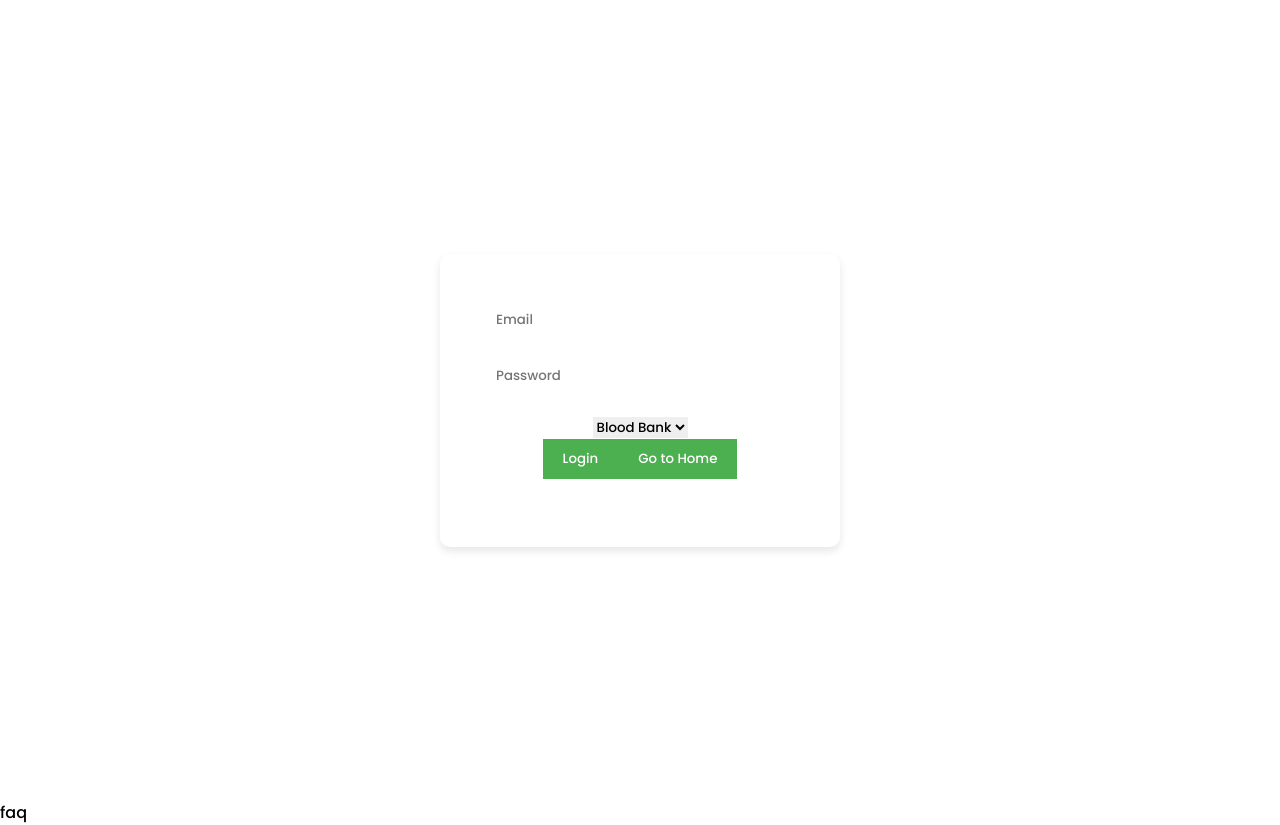
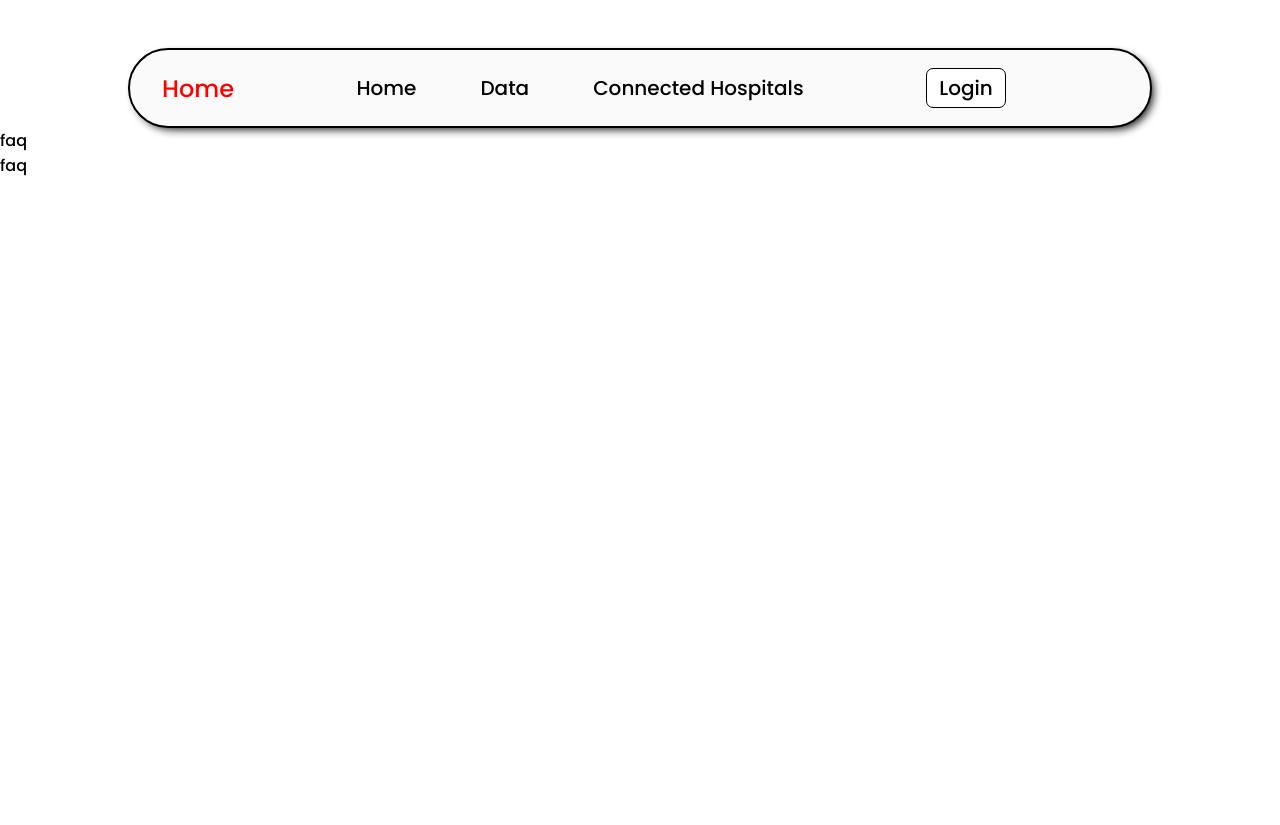
Before and after one commit to VIBUDESH07/Blood_bank_react_redux_firebase, a React (Create React App) app in the folder blood_bank/: page /home in a window 1280 px wide. Before the commit this address led to /login. After the commit the page ends 800 px from the top, so only its background shows below. Built offline with nearby package versions, Linux system fonts and the light colour scheme.

Commit message:
Update ProtectedRoute.jsx

```diff
--- a/blood_bank/src/components/ProtectedRoute.jsx
+++ b/blood_bank/src/components/ProtectedRoute.jsx
@@ -1,14 +1,21 @@
 import React from 'react';
 import { Navigate } from 'react-router-dom';
 
-const ProtectedRoute = ({ element: Component, userType, requiredType, isAdmin = false, ...rest }) => {
+const ProtectedRoute = ({ element: Component, userType, requiredType, isAdmin = false, public: isPublic = false, ...rest }) => {
   const isLoggedIn = localStorage.getItem('login') === 'true';
   const storedUserType = localStorage.getItem('userType');
   const storedIsAdmin = localStorage.getItem('isAdmin') === 'true';
 
+  if (isPublic) {
+    // If the route is public, render the component without any checks
+    return <Component {...rest} />;
+  }
+
   if (isLoggedIn && storedUserType === requiredType && (!isAdmin || storedIsAdmin)) {
+    // If logged in and authorized, render the component
     return <Component {...rest} />;
   } else {
+    // Redirect to login if not authorized
     return <Navigate to="/login" />;
   }
 };
```
